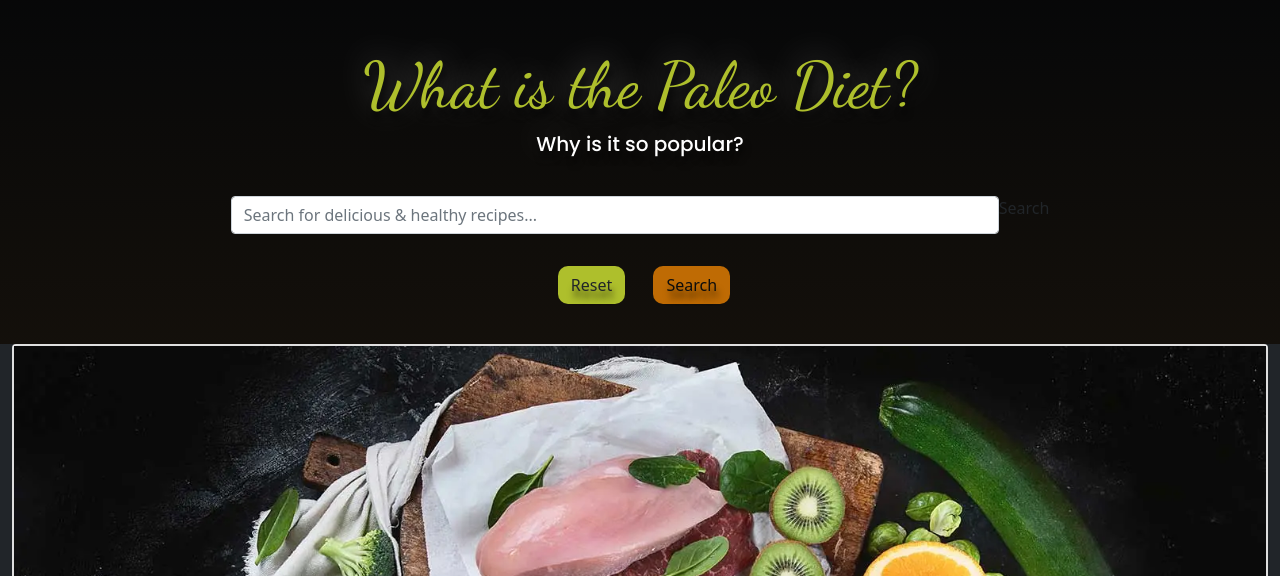
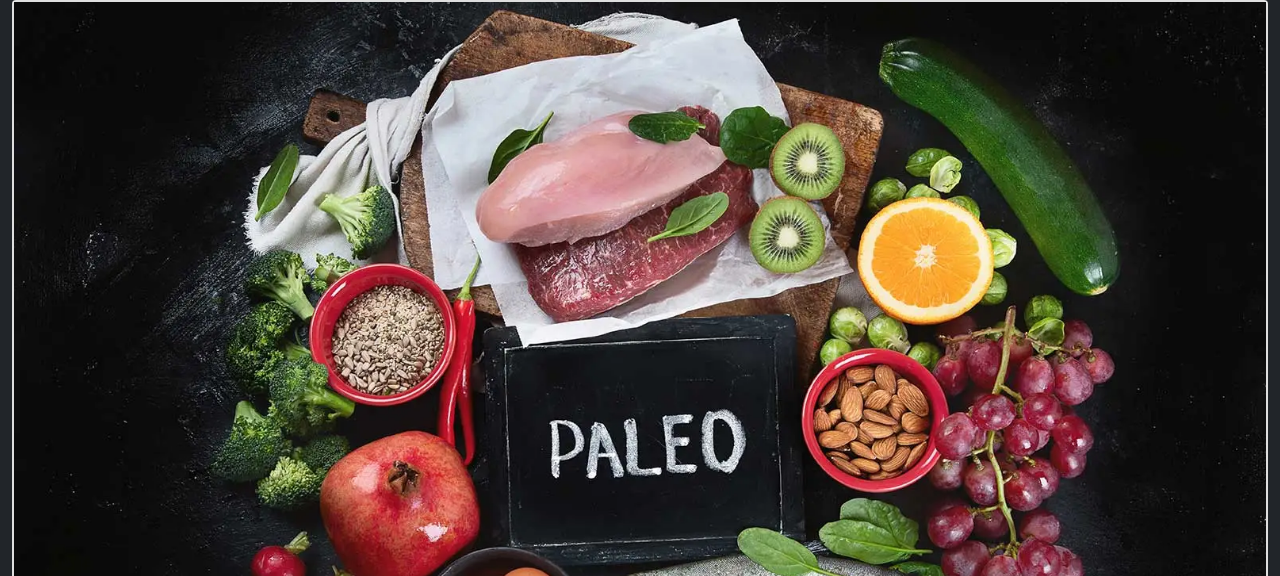
Before and after one commit to JoyZadan/paleo-recipes, a Flask app: page /about in a window 1280 px wide. Shown: the part 59-635 px from the top of the page. Run offline with Flask 2, Linux system fonts and the light colour scheme.

```diff
--- a/paleorecipes/templates/about.html
+++ b/paleorecipes/templates/about.html
@@ -3,7 +3,7 @@
 
     <div class="min-vh-100 bg-dark recipe-bg">
         <!-- SEARCH FOR RECIPES and TIPS AREA -->
-        <div class="recipe-container mx-auto">
+        <!-- <div class="recipe-container mx-auto">
             <h1 class="text-center display-3 mt-5">What is the Paleo Diet?</h1>
             <p class="paleo-font text-white h5">
                 Why is it so popular?
@@ -27,7 +27,7 @@
                     </div>
                 </div>
             </form>
-        </div>
+        </div> -->
 
         <!-- ABOUT PALEO DIET CONTENT AREA -->
         <div class="container-fluid bg-dark">
```
